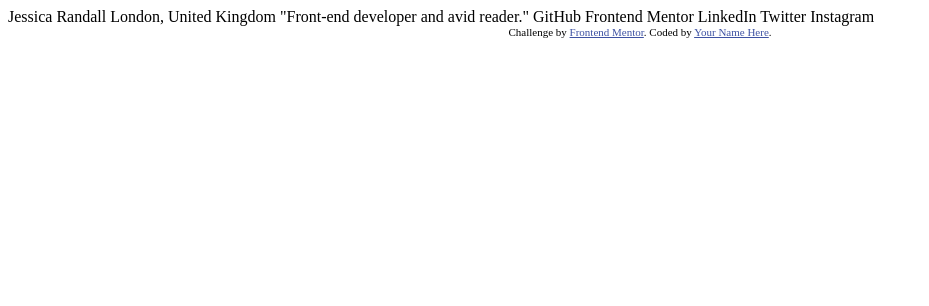
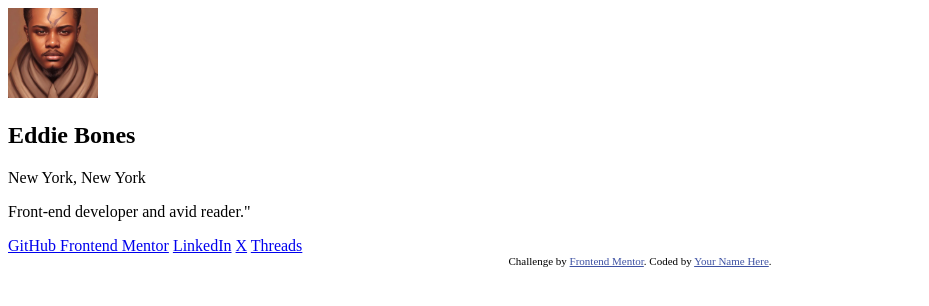
Before and after one commit to EddieBones1/Social-Links-Profile, a plain HTML site: page index.html in a window 1280 px wide. Shown: the whole page, without its empty margins (0-929 px from the left). Drawn offline with Linux system fonts and the light colour scheme.

Commit message:
updated index.html

```diff
--- a/index.html
+++ b/index.html
@@ -1,34 +1,60 @@
 <!DOCTYPE html>
 <html lang="en">
   <head>
-  <meta charset="UTF-8">
-  <meta name="viewport" content="width=device-width, initial-scale=1.0"> <!-- displays site properly based on user's device -->
+    <meta charset="UTF-8" />
+    <meta name="viewport" content="width=device-width, initial-scale=1.0" />
+    <!-- displays site properly based on user's device -->
 
-  <link rel="icon" type="image/png" sizes="32x32" href="./assets/images/favicon-32x32.png">
+    <link
+      rel="icon"
+      type="image/png"
+      sizes="32x32"
+      href="./assets/images/favicon-32x32.png"
+    />
+    <link rel="stylesheet" href="styles.css" />
 
     <title>Frontend Mentor | Social links profile</title>
 
     <!-- Feel free to remove these styles or customise in your own stylesheet 👍 -->
     <style>
-    .attribution { font-size: 11px; text-align: center; }
-    .attribution a { color: hsl(228, 45%, 44%); }
+      .attribution {
+        font-size: 11px;
+        text-align: center;
+      }
+      .attribution a {
+        color: hsl(228, 45%, 44%);
+      }
     </style>
   </head>
   <body>
+    <div class="container">
+      <img
+        src="./images/38B580FE-8B24-47F5-8CC6-48D55BDA44B5.jpg"
+        alt="profile-picture"
+        width="90px"
+      />
+      <div class="user-info">
+        <h2 class="user-name">Eddie Bones</h2>
+        <p class="Location">New York, New York</p>
+      </div>
+      <p class="description">Front-end developer and avid reader."</p>
 
-  Jessica Randall
-  London, United Kingdom
-  "Front-end developer and avid reader."
-
-  GitHub
-  Frontend Mentor
-  LinkedIn
-  Twitter
-  Instagram
-
+      <div class="social-media">
+        <a href="https://github.com/EddieBones1" target="_blank" class="social"> GitHub </a>
+        <a href="https://www.frontendmentor.io/profile/EddieBones1" target="_blank" class="social"
+          >Frontend Mentor</a>
+        <a href="https://www.linkedin.com/in/eddiewhite01/" target="_blank"  class="social">LinkedIn</a>
+        <a href="https://x.com/EddieBones01" target="_blank"  class="social">X</a>
+        <a href="https://github.com/EddieBones1" target="_blank" class="social"> Threads</a>
+      </div>
+    </div>
+    <footer>
       <div class="attribution">
-    Challenge by <a href="https://www.frontendmentor.io?ref=challenge" target="_blank">Frontend Mentor</a>.
-    Coded by <a href="#">Your Name Here</a>.
+        Challenge by
+        <a href="https://www.frontendmentor.io?ref=challenge" target="_blank"
+          >Frontend Mentor</a
+        >. Coded by <a href="#">Your Name Here</a>.
       </div>
+    </footer>
   </body>
 </html>
```
Lines whose indentation alone changed are shown as unchanged.
